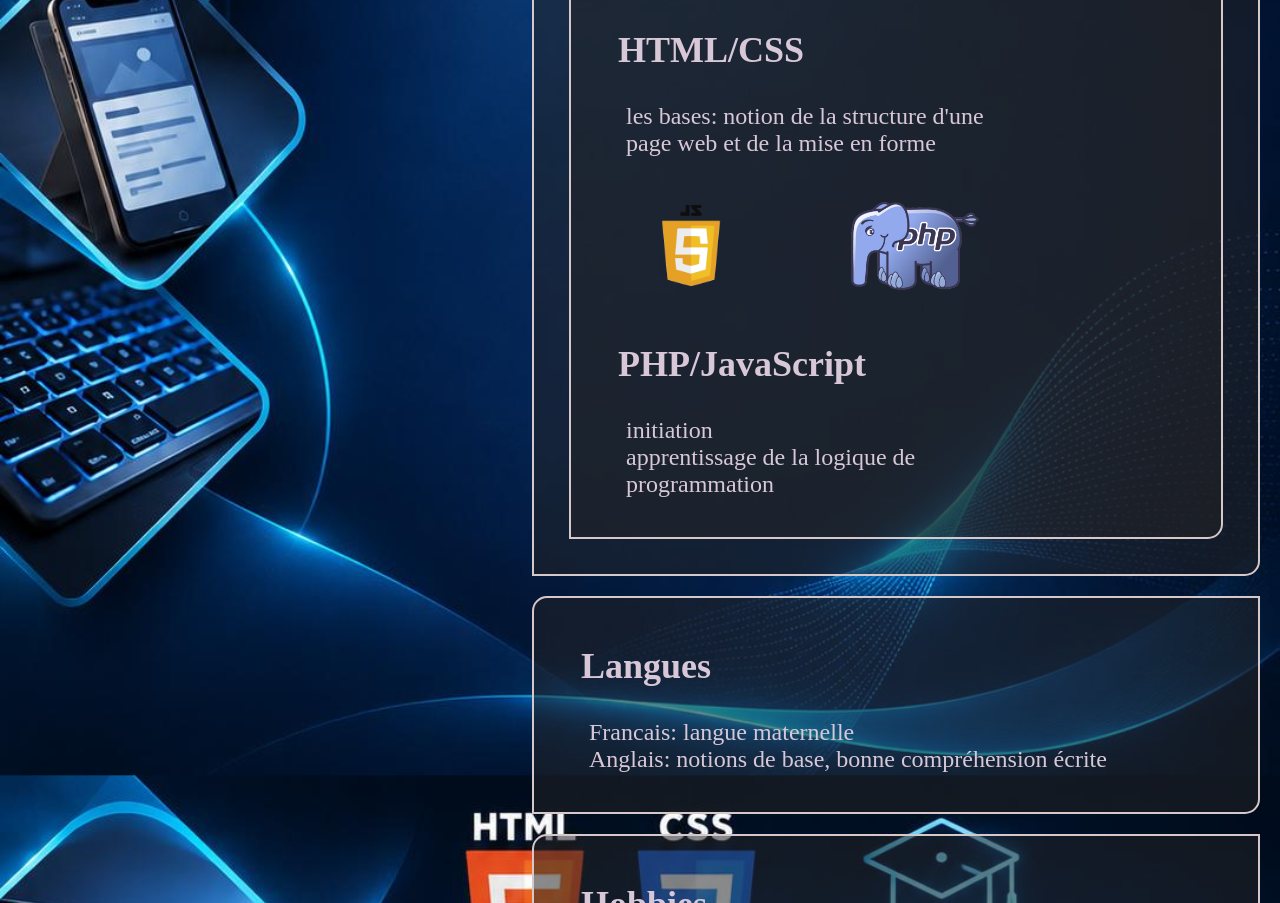
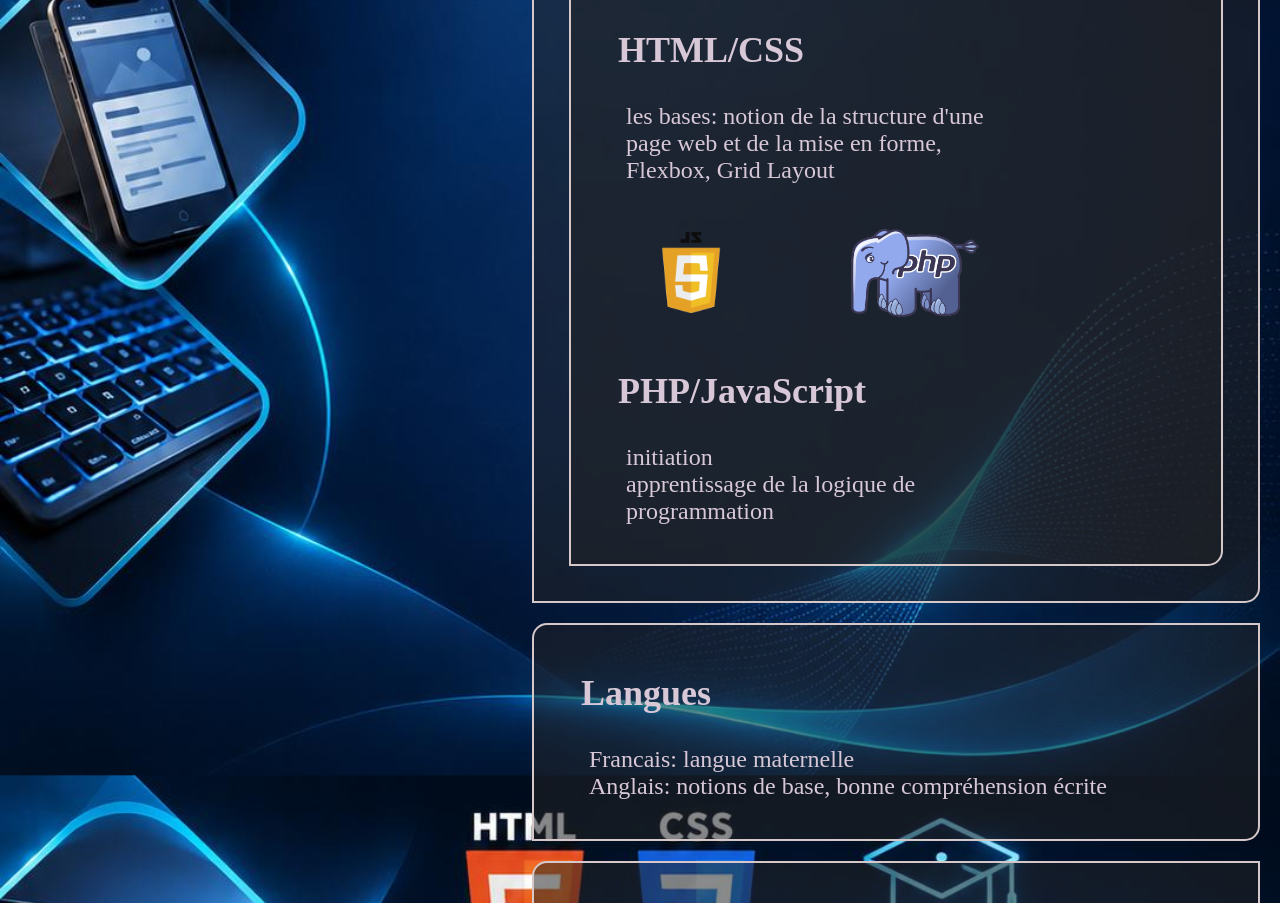
Before and after one commit to monidev9683/cvdev, a plain HTML site: page index.html in a window 1280 px wide. Shown: the part 2638-3541 px from the top of the page. Drawn offline with nearby package versions, Linux system fonts and the light colour scheme; a web font is replaced by a local one.

Commit message:
Revise index.html for CV content and structure
Updated the HTML structure and content for a personal CV page, including contact information, profile description, education, skills, and hobbies.

```diff
--- a/index.html
+++ b/index.html
@@ -85,7 +85,7 @@
           </div>
             <h2>HTML/CSS</h2>
             <ul><li>les bases:
-            notion de la structure d'une page web et de la mise en forme</li></ul>
+            notion de la structure d'une page web et de la mise en forme, Flexbox, Grid Layout</li></ul>
             <div class=" logo">
             <img src="img/JavaScript-Logo.png" alt="logo-java-script">
             <img src="img/php_PNG35.png" alt="logo-php">
```
